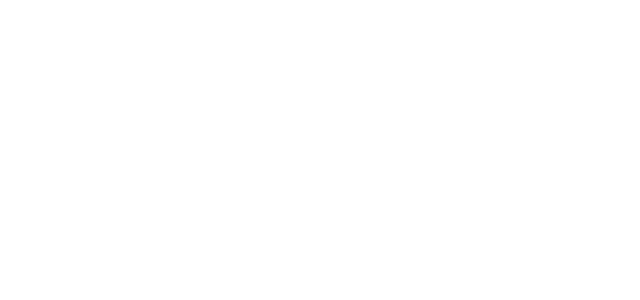
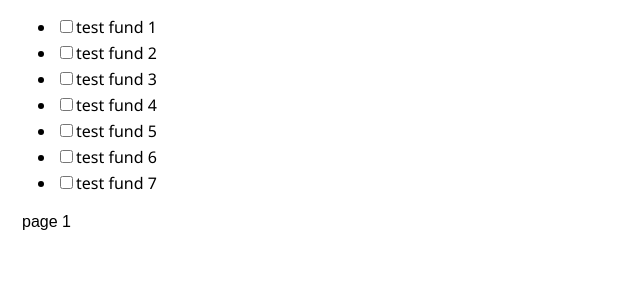
Before and after one commit to woahtania/cushon-interview-scenario, a React (Create React App) app: page /invest in a window 1280 px wide. Before the commit this address had no page. Shown: the top 300 px of the page, without its empty margins (0-640 px from the left). Built offline with nearby package versions, Linux system fonts and the light colour scheme.

Commit message:
Adds functionality for the multi select component

```diff
--- a/src/App.jsx
+++ b/src/App.jsx
@@ -3,6 +3,7 @@ import { BrowserRouter, Route, Routes } from 'react-router-dom';
 import { LoginPage } from './pages/login/LoginPage';
 import './App.scss';
 import { DatabaseProvider } from './hooks/useDB';
+import { InvestPage } from './pages/invest-page/InvestPage';
 
 function App() {
 
@@ -11,6 +12,7 @@ function App() {
       <BrowserRouter>
         <Routes>
           <Route exact path="/login" element={<LoginPage />} />
+          <Route exact path="/invest" element={<InvestPage />} />
         </Routes>
       </BrowserRouter>
     </DatabaseProvider>
--- a/src/App.scss
+++ b/src/App.scss
@@ -6,4 +6,5 @@
 button{
     border: none;
     background:none;
+    font-size: 16px;
 }
--- a/src/pages/invest-page/InvestPage.jsx
+++ b/src/pages/invest-page/InvestPage.jsx
@@ -0,0 +1,13 @@
+import { InvestMultiSelectComponent } from './invest-multi-select/InvestMultiSelectComponent';
+import { InvestPageProvider } from './provider/InvestPageProvider';
+
+
+const InvestPage = () => (
+  <InvestPageProvider>
+    <InvestMultiSelectComponent />
+  </InvestPageProvider>
+);
+
+export {
+  InvestPage,
+};
--- /dev/null
+++ b/src/pages/invest-page/invest-multi-select/InvestMultiSelectComponent.jsx
@@ -0,0 +1,72 @@
+import {
+  useCallback, useContext, useMemo, useState,
+} from 'react';
+import { InvestPageContext } from '../provider/InvestPageProvider';
+import './InvestMultiSelectComponent.scss';
+
+const InvestMultiSelectComponent = () => {
+
+  const {
+    allFunds,
+    // selectedFunds,
+    // setSelectedFunds,
+  } = useContext(InvestPageContext);
+
+  const [page, setPage] = useState(0);
+  const [selectedFundIds, setSelectedFundIds] = useState(new Set([]));
+
+  const fundsWithAmounts = useMemo(() => allFunds.filter((e) => selectedFundIds.has(e.id)), [allFunds, selectedFundIds]);
+
+  const onFundChecked = useCallback((e) => {
+    const checked = e.target.checked;
+    const key = Number(e.target.getAttribute('data-id'));
+
+    if (checked) {
+      selectedFundIds.add(key);
+    }
+    else {
+      selectedFundIds.delete(key);
+    }
+
+    setSelectedFundIds(new Set(selectedFundIds));
+  }, [selectedFundIds]);
+
+  const allFundsListComponents = useMemo(() => allFunds.map(
+    (e) => (
+      <li key={e.id}>
+        <input type="checkbox" checked={selectedFundIds.has(e.id)} data-id={e.id} onChange={onFundChecked} />
+        {e.name}
+      </li>
+    ),
+  ), [allFunds, onFundChecked, selectedFundIds]);
+
+
+  const fundsWithAmountsListComponents = useMemo(() => fundsWithAmounts.map(
+    (e) => (
+      <li key={e.id}>
+        {e.name}
+        <input type="text" data-id={e.id} className="amount-field" />
+      </li>
+    ),
+  ), [fundsWithAmounts]);
+
+  return (
+    <div className="invest-multi-select-component">
+      <ul>
+        {page === 0 && (
+          allFundsListComponents
+        )}
+
+        {page === 1 && (
+          fundsWithAmountsListComponents
+        )}
+      </ul>
+      <button type="button" onClick={() => setPage(page === 0 ? 1 : 0)}>page 1</button>
+    </div>
+  );
+
+};
+
+export {
+  InvestMultiSelectComponent,
+};
--- /dev/null
+++ b/src/pages/invest-page/invest-multi-select/InvestMultiSelectComponent.scss
@@ -0,0 +1,14 @@
+@use 'mixins' as mixins;
+
+.invest-multi-select-component{
+    margin: 16px;
+    .amount-field{
+        @include mixins.input-field();
+        display: inline;
+        width: 300px;
+        margin-inline-start: 16px;
+    }
+    li{
+        margin-block-end: 4px;
+    }
+}
--- /dev/null
+++ b/src/pages/invest-page/provider/InvestPageProvider.jsx
@@ -0,0 +1,38 @@
+import {
+  createContext, useMemo, useState,
+} from 'react';
+
+const ALL_FUNDS_TEST = [
+  { id: 1, name: 'test fund 1' },
+  { id: 2, name: 'test fund 2' },
+  { id: 3, name: 'test fund 3' },
+  { id: 4, name: 'test fund 4' },
+  { id: 5, name: 'test fund 5' },
+  { id: 6, name: 'test fund 6' },
+  { id: 7, name: 'test fund 7' },
+];
+
+const InvestPageContext = createContext(null);
+
+const InvestPageProvider = ({ children }) => {
+
+  //   const allFunds = [];
+  const [selectedFunds, setSelectedFunds] = useState([]);
+
+  const value = useMemo(() => ({
+    allFunds: ALL_FUNDS_TEST,
+    selectedFunds,
+    setSelectedFunds,
+  }), [selectedFunds]);
+
+  return (
+    <InvestPageContext.Provider value={value}>
+      {children}
+    </InvestPageContext.Provider>
+  );
+};
+
+export {
+  InvestPageContext,
+  InvestPageProvider,
+};
--- a/src/pages/login/LoginPage.jsx
+++ b/src/pages/login/LoginPage.jsx
@@ -1,7 +1,7 @@
 import React from 'react';
 import './LoginPage.scss';
 import { TextField } from '../../components/text-field/TextField';
-import { SignupLink } from '../../components/SignupLink/SignupLink';
+import { SignupLink } from './SignupLink/SignupLink';
 
 const LoginPage = () => (
   <div className="login-page-component">
--- a/src/components/SignupLink/SignupLink.jsx
+++ b/src/pages/login/SignupLink/SignupLink.jsx
@@ -1,5 +1,5 @@
 import { useCallback, useState } from 'react';
-import { useAddUser, useUserByUsername } from '../../hooks/userHooks';
+import { useAddUser, useUserByUsername } from '../../../hooks/userHooks';
 
 const SignupLink = () => {
 
```
